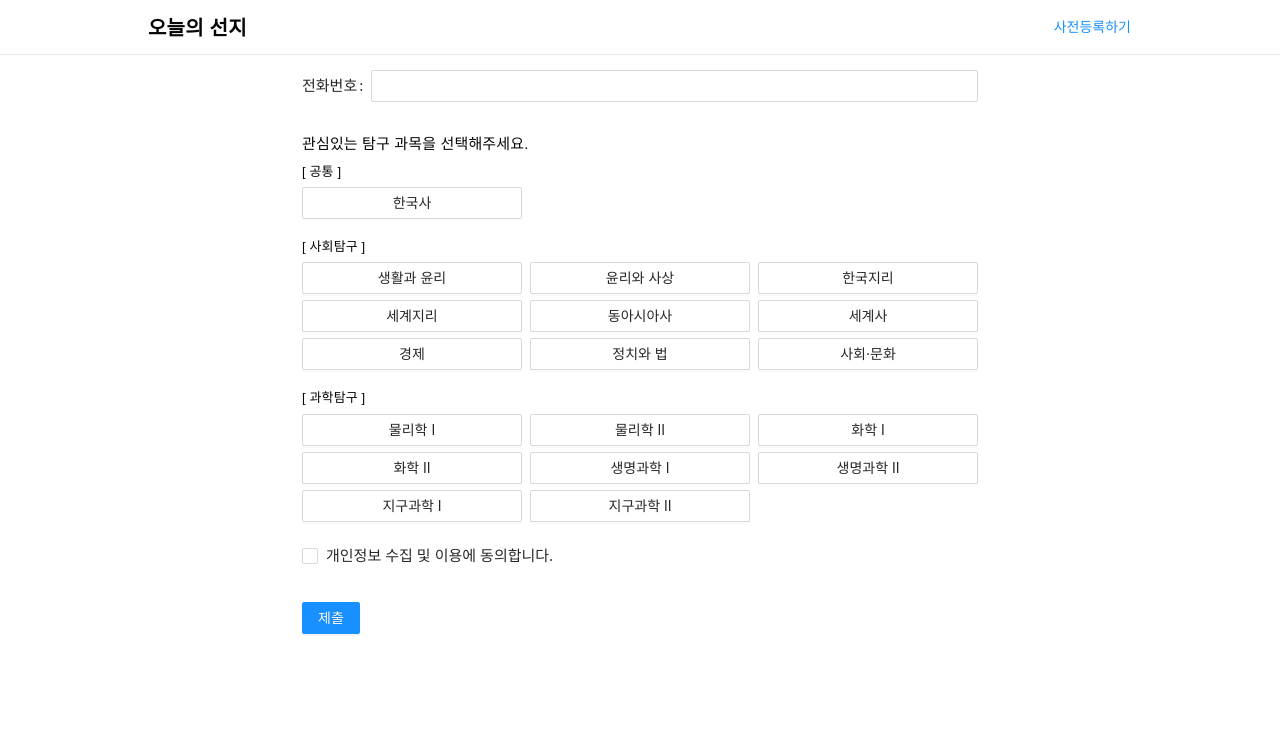
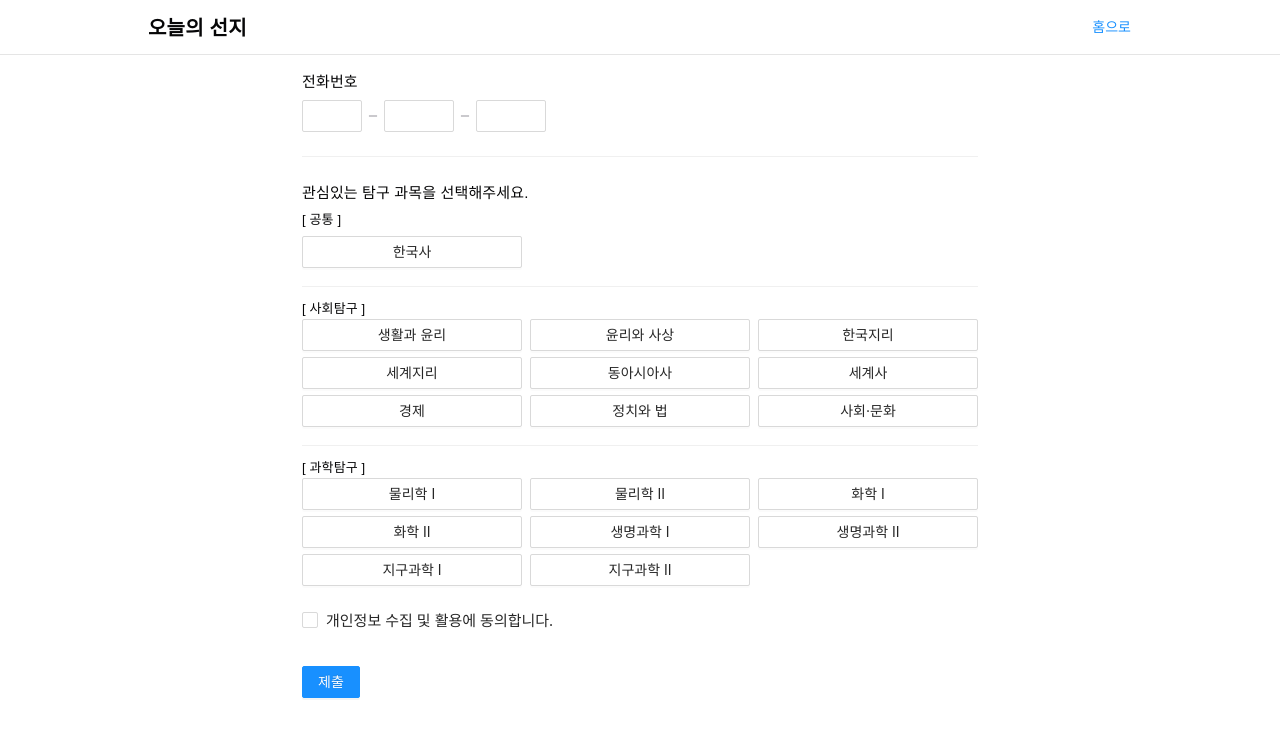
Before and after one commit to almo-edu/ox-landing, a React (Create React App) app: page /#/register in a window 1280 px wide. Shown: the top 736 px of the page. Built offline with nearby package versions, Linux system fonts and the light colour scheme; no server answers.

Commit message:
register to firebase

```diff
--- a/package.json
+++ b/package.json
@@ -13,6 +13,7 @@
     "@types/react-router-dom": "5.3.3",
     "@types/styled-components": "5.1.23",
     "antd": "4.18.7",
+    "firebase": "9.6.7",
     "react": "^17.0.2",
     "react-dom": "^17.0.2",
     "react-icons": "4.3.1",
--- /dev/null
+++ b/src/api/config.ts
@@ -0,0 +1,23 @@
+// Import the functions you need from the SDKs you need
+import { initializeApp } from "firebase/app";
+import { getAnalytics } from "firebase/analytics";
+import { getFirestore } from "firebase/firestore";
+// TODO: Add SDKs for Firebase products that you want to use
+// https://firebase.google.com/docs/web/setup#available-libraries
+
+// Your web app's Firebase configuration
+// For Firebase JS SDK v7.20.0 and later, measurementId is optional
+const firebaseConfig = {
+  apiKey: process.env.REACT_APP_API_KEY,
+  authDomain: process.env.REACT_APP_AUTH_DOMAIN,
+  projectId: process.env.REACT_APP_PROJECT_ID,
+  storageBucket: process.env.REACT_APP_STORAGE_BUCKET,
+  messagingSenderId: process.env.REACT_APP_MESSAGING_SENDER_ID,
+  appId: process.env.REACT_APP_APP_ID,
+  measurementId: process.env.REACT_APP_MEASUREMENT_ID,
+};
+
+// Initialize Firebase
+export const app = initializeApp(firebaseConfig);
+export const analytics = getAnalytics(app);
+export const db = getFirestore(app);
--- /dev/null
+++ b/src/api/register.api.ts
@@ -0,0 +1,13 @@
+import { db } from "api/config";
+import { collection, addDoc } from "firebase/firestore";
+
+export const register_api = async (tel: string, subjects:string[]) => {
+    try {
+        const docRef = await addDoc(collection(db, "registers"), {
+            tel,
+            subjects
+        });
+    } catch (e) {
+    }
+
+}
--- a/src/register/index.tsx
+++ b/src/register/index.tsx
@@ -1,8 +1,9 @@
 import styled from "styled-components"
-import { Form, Input, Button, Checkbox, Radio } from 'antd';
-import { ValidateErrorEntity } from "rc-field-form/lib/interface";
+import { Form, Input, Button, Checkbox, Divider } from 'antd';
+import { MdRemove } from 'react-icons/md'
 import { Box, Text } from "materials"
-import { useState } from "react";
+import { ChangeEvent, useRef, useState } from "react";
+import { register_api } from "api/register.api";
 
 const Wrapper = styled.div`
     padding-top: 16px;
@@ -22,23 +23,13 @@ const Wrapper = styled.div`
 
 const subjects = [
     "한국사",
-    "생활과 윤리",
-    "윤리와 사상",
-    "한국지리",
-    "세계지리",
-    "동아시아사",
-    "세계사",
-    "경제",
-    "정치와 법",
-    "사회·문화",
-    "물리학 Ⅰ",
-    "물리학 Ⅱ",
-    "화학 Ⅰ",
-    "화학 Ⅱ",
-    "생명과학 Ⅰ",
-    "생명과학 Ⅱ",
-    "지구과학 Ⅰ",
-    "지구과학 Ⅱ"
+
+    "생활과 윤리", "윤리와 사상", "한국지리",
+    "세계지리", "동아시아사", "세계사",
+    "경제", "정치와 법", "사회·문화",
+
+    "물리학 Ⅰ", "물리학 Ⅱ", "화학 Ⅰ", "화학 Ⅱ",
+    "생명과학 Ⅰ", "생명과학 Ⅱ", "지구과학 Ⅰ","지구과학 Ⅱ"
 ]
 
 export function Register(){
@@ -48,31 +39,98 @@ export function Register(){
         return prev.slice(0,index).concat([state]).concat(prev.slice(index+1))
     })
 
-    const onFinish = (values:string) => {
-        console.log('Success:', values);
-      };
+    const [tel1, setTel1] = useState<string>("")
+    const tel2ref = useRef<Input>(null)
+    const [tel2, setTel2] = useState<string>("")
+    const tel3ref = useRef<Input>(null)
+    const [tel3, setTel3] = useState<string>("")
 
-      const onFinishFailed = (errorInfo:ValidateErrorEntity) => {
-        console.log('Failed:', errorInfo);
-      };
+    const onChangeTel = ({target:{value, name}}:ChangeEvent<HTMLInputElement>) => {
+        if(isNaN(+value))
+            return
+        switch (name) {
+            case "tel1":
+                if(value.length===3)
+                    tel2ref.current?.focus()
+                    setTel1(value)
+                    break;
+            case "tel2":
+                if(value.length===4)
+                    tel3ref.current?.focus()
+                setTel2(value)
+                break;
+            case "tel3":
+                setTel3(value)
+                break;
+
+            default:
+                break;
+        }
+    }
+
+
+    const onSubmit = ({agree}:{agree:boolean}) => {
+        const tel=`${tel1}${tel2}${tel3}`
+        if(tel.length!==11){
+            alert("전화번호를 확인해주세요.")
+            return;
+        }
+        if(!subjectSelected.some(i=>i)) {
+            alert("관심과목을 선택해주세요.")
+            return;
+        }
+        if(!agree){
+            alert("개인정보 수집 및 활용에 동의해주세요.")
+            return;
+        }
+        const subject_selected = subjects.filter((s, i) => subjectSelected[i])
+        register_api(tel, subject_selected)
+    }
 
     return (
          <Wrapper>
             <Form
-                name="basic"
-                onFinish={onFinish}
-                onFinishFailed={onFinishFailed}
                 autoComplete="off"
+                onFinish={onSubmit}
             >
-            <Form.Item
-                label="전화번호"
-                name="tel"
-                rules={[{
-                    message: '전화번호를 입력해 주세요!',
-                }]}
-            >
-                <Input />
-            </Form.Item>
+                <Box flexDirection="column" marginBottom={24}>
+                    <Text
+                        type="P1"
+                        content="전화번호"
+                        marginBottom={6}
+                    />
+                    <Box alignItems="center" style={{width: 300}}>
+                        <Input
+                            style={{width: 60}}
+                            maxLength={3}
+                            value={tel1}
+                            name="tel1"
+                            onChange={onChangeTel}
+                        />
+                        <MdRemove color="#a4a2a9" style={{margin:4}} />
+                        <Input
+                            ref={tel2ref}
+                            style={{width: 70}}
+                            maxLength={4}
+                            value={tel2}
+                            name="tel2"
+                            onChange={onChangeTel}
+                            tabIndex={2}
+                        />
+                        <MdRemove color="#a4a2a9" style={{margin:4}} />
+                        <Input
+                            ref={tel3ref}
+                            style={{width: 70}}
+                            maxLength={4}
+                            name="tel3"
+                            value={tel3}
+                            onChange={onChangeTel}
+                            tabIndex={3}
+                        />
+                    </Box>
+                </Box>
+
+                <Divider />
 
                 <Box flexDirection="column" marginVertical={12} >
                     <Text
@@ -89,10 +147,15 @@ export function Register(){
                         </Button>
                     </div>
 
-                <Text type="P2" content="[ 사회탐구 ]" marginTop={12} marginBottom={5} />
+
+
+                    <Divider style={{marginTop: 12, marginBottom:12}} />
+                    {/* 사탐 */}
+                    <Text type="P2" content="[ 사회탐구 ]"  />
                     <div className="grid-box">
                         {subjects.slice(1,4).map((name, index) => (
                             <Button
+                                key={index+1}
                                 type={subjectSelected[index+1] ? "primary" :"default"}
                                 onClick={toggle(index+1)}
                                 style={{flex: 1}}
@@ -104,6 +167,7 @@ export function Register(){
                     <div className="grid-box">
                         {subjects.slice(4,7).map((name, index) => (
                             <Button
+                                key={index+4}
                                 type={subjectSelected[index+4] ? "primary" :"default"}
                                 onClick={toggle(index+4)}
                                 style={{flex: 1}}
@@ -115,6 +179,7 @@ export function Register(){
                     <div className="grid-box">
                         {subjects.slice(7,10).map((name, index) => (
                             <Button
+                                key={index+7}
                                 type={subjectSelected[index+7] ? "primary" :"default"}
                                 onClick={toggle(index+7)}
                                 style={{flex: 1}}
@@ -124,10 +189,13 @@ export function Register(){
                         ))}
                     </div>
 
-                <Text type="P2" content="[ 과학탐구 ]" marginTop={12} marginBottom={5} />
+                    <Divider style={{marginTop: 12, marginBottom:12}} />
+                    {/* 과탐 */}
+                    <Text type="P2" content="[ 과학탐구 ]"  />
                     <div className="grid-box">
                         {subjects.slice(10,13).map((name, index) => (
                             <Button
+                                key={index+10}
                                 type={subjectSelected[index+10] ? "primary" :"default"}
                                 onClick={toggle(index+10)}
                                 style={{flex: 1}}
@@ -139,6 +207,7 @@ export function Register(){
                     <div className="grid-box">
                         {subjects.slice(13,16).map((name, index) => (
                             <Button
+                                key={index+13}
                                 type={subjectSelected[index+13] ? "primary" :"default"}
                                 onClick={toggle(index+13)}
                                 style={{flex: 1}}
@@ -157,12 +226,11 @@ export function Register(){
                     </div>
                 </Box>
 
-
                 <Form.Item
-                name="remember"
+                    name="agree"
                     valuePropName="checked"
                 >
-                <Checkbox>개인정보 수집 및 이용에 동의합니다.</Checkbox>
+                    <Checkbox>개인정보 수집 및 활용에 동의합니다.</Checkbox>
                 </Form.Item>
 
 
@@ -172,7 +240,6 @@ export function Register(){
                     </Button>
                 </Form.Item>
             </Form>
-
         </Wrapper>
     );
 }
--- a/src/section/Header.tsx
+++ b/src/section/Header.tsx
@@ -1,7 +1,7 @@
 import styled from "styled-components"
 import { Box, Text } from "materials";
 import { Button } from "antd";
-import { useNavigate } from "react-router-dom";
+import { useLocation, useNavigate } from "react-router-dom";
 
 export const HEADER_HEIGHT = "54px";
 
@@ -25,20 +25,25 @@ const HeaderContainer = styled.header`
 
 export function Header(){
     const navigate = useNavigate()
-    const toRegister = () => navigate('register')
+    const location = useLocation()
+    const isRegistering = location.pathname === '/register'
+    console.log(location.pathname)
+    console.log(isRegistering)
+
+    const onClickLink = () => navigate(isRegistering ? '' : '/register')
+
     return (
         <HeaderContainer>
             <Box>
                 <Text type="H2" content="오늘의 선지" />
 
                 <Button
-                    onClick={toRegister}
+                    onClick={onClickLink}
                     type="link"
                     color="primary"
                     style={{padding: 0}}
-
                 >
-                    사전등록하기
+                    {isRegistering ? "홈으로" : "사전등록하기"}
                 </Button>
             </Box>
         </HeaderContainer>
```
Also changed, not shown: 1 other file (tests, documents, lock files or other folders). Lines whose indentation alone changed are shown as unchanged.
